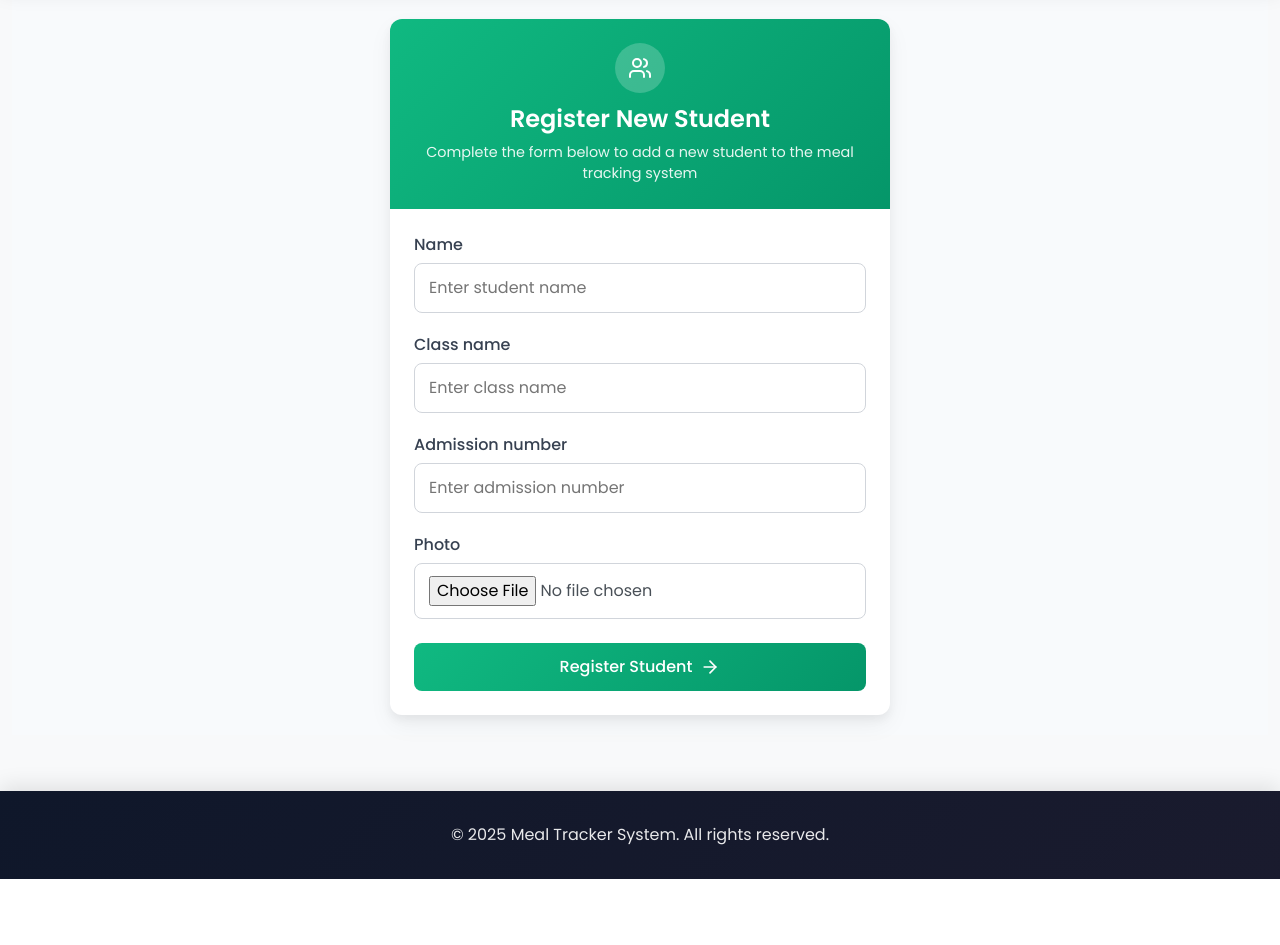
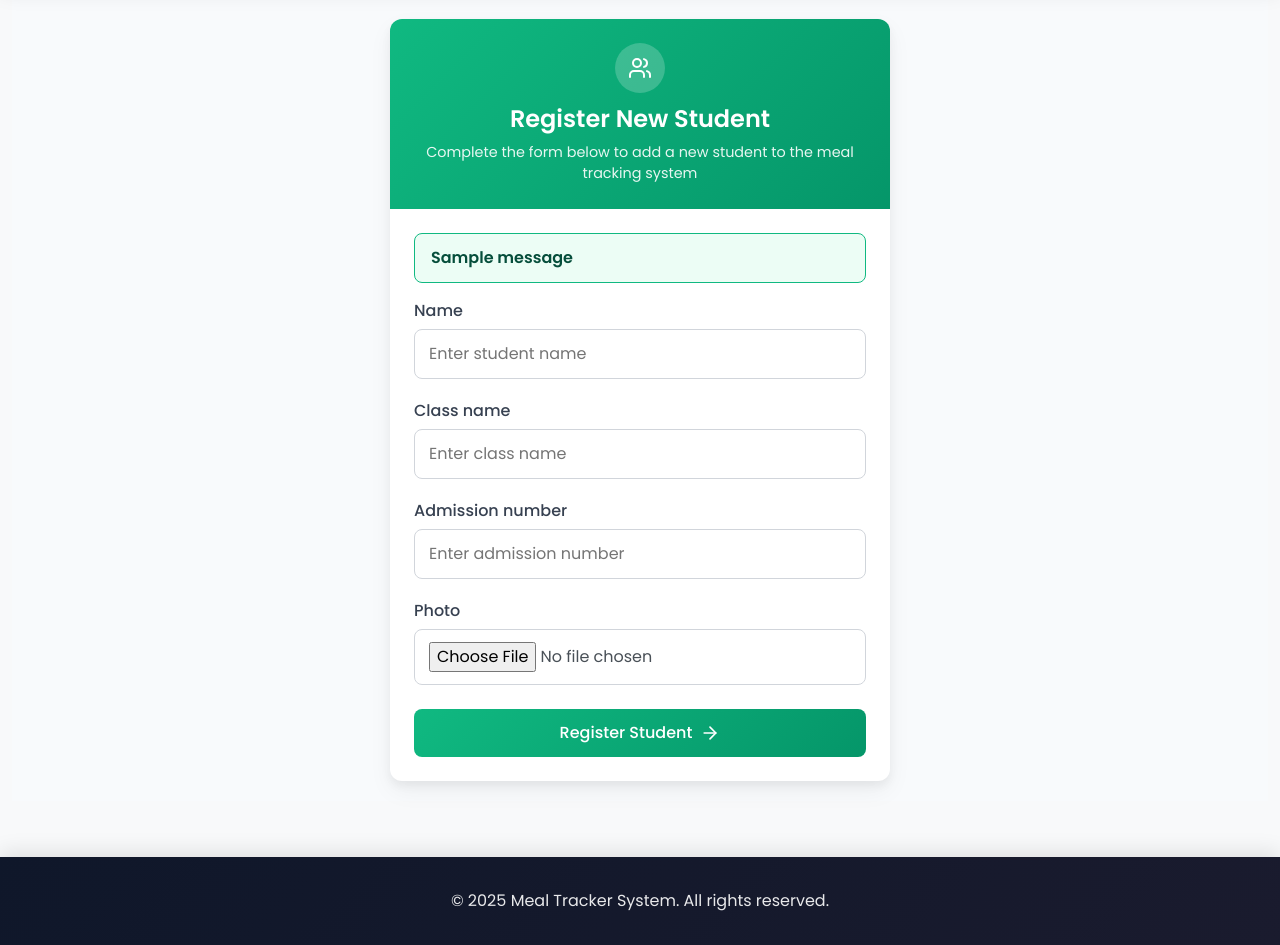
Before and after one commit to Peawills/Meal_Tracking_System, a Django app: page /register-student/ in a window 1280 px wide. Shown: the part 101-1046 px from the top of the page. Before the commit the page ends 980 px from the top, so only its background shows below. Run offline with Django 5.2, Linux system fonts and the light colour scheme; a user stored in the database is signed in; one stand-in notice (Sample message) is shown; some libraries are stand-ins or nearby versions.

Commit message:
register success message

```diff
--- a/students/templates/students/register_student.html
+++ b/students/templates/students/register_student.html
@@ -28,7 +28,18 @@ Tracker{% endblock %} {% block content %}
     </div>
 
     <form method="post" enctype="multipart/form-data" class="modern-form">
-      {% csrf_token %} {% for field in form %}
+      {% csrf_token %}
+
+      <!-- Feedback messages -->
+      {% if messages %}
+      <div class="message-area">
+        {% for message in messages %}
+        <div class="alert {{ message.tags }}">{{ message }}</div>
+        {% endfor %}
+      </div>
+      {% endif %}
+
+      {% for field in form %}
       <div class="form-group">
         <label for="{{ field.id_for_label }}">{{ field.label }}</label>
         {{ field }} {% if field.help_text %}
@@ -187,6 +198,29 @@ Tracker{% endblock %} {% block content %}
     margin-left: 8px;
   }
 
+  .message-area {
+    margin-bottom: 1rem;
+  }
+
+  .alert {
+    padding: 12px 16px;
+    border-radius: 8px;
+    margin-bottom: 8px;
+    font-weight: 600;
+  }
+
+  .alert.success {
+    background: #ecfdf5;
+    border: 1px solid #10b981;
+    color: #064e3b;
+  }
+
+  .alert.error {
+    background: #fff1f2;
+    border: 1px solid #ef4444;
+    color: #7f1d1d;
+  }
+
   @media (max-width: 576px) {
     .registration-card {
       border-radius: 0;
--- a/students/views.py
+++ b/students/views.py
@@ -3,7 +3,8 @@ import json
 from django.utils import timezone
 from django.shortcuts import render, redirect
 from django.http import JsonResponse, Http404, HttpResponse
-from django.views.decorators.csrf import csrf_exempt
+
+# csrf_exempt was previously imported but is not used; removed to satisfy linter
 from django.contrib.auth.decorators import login_required, user_passes_test
 from .models import Student, FeedingRecord
 from .forms import StudentForm
@@ -93,7 +94,11 @@ def register_student(request):
     if request.method == "POST":
         form = StudentForm(request.POST, request.FILES)
         if form.is_valid():
-            form.save()
+            student = form.save()
+            # Inform user that registration succeeded
+            messages.success(
+                request, f"Student '{student.name}' registered successfully."
+            )
             return redirect("register_student")
     else:
         form = StudentForm()
```
